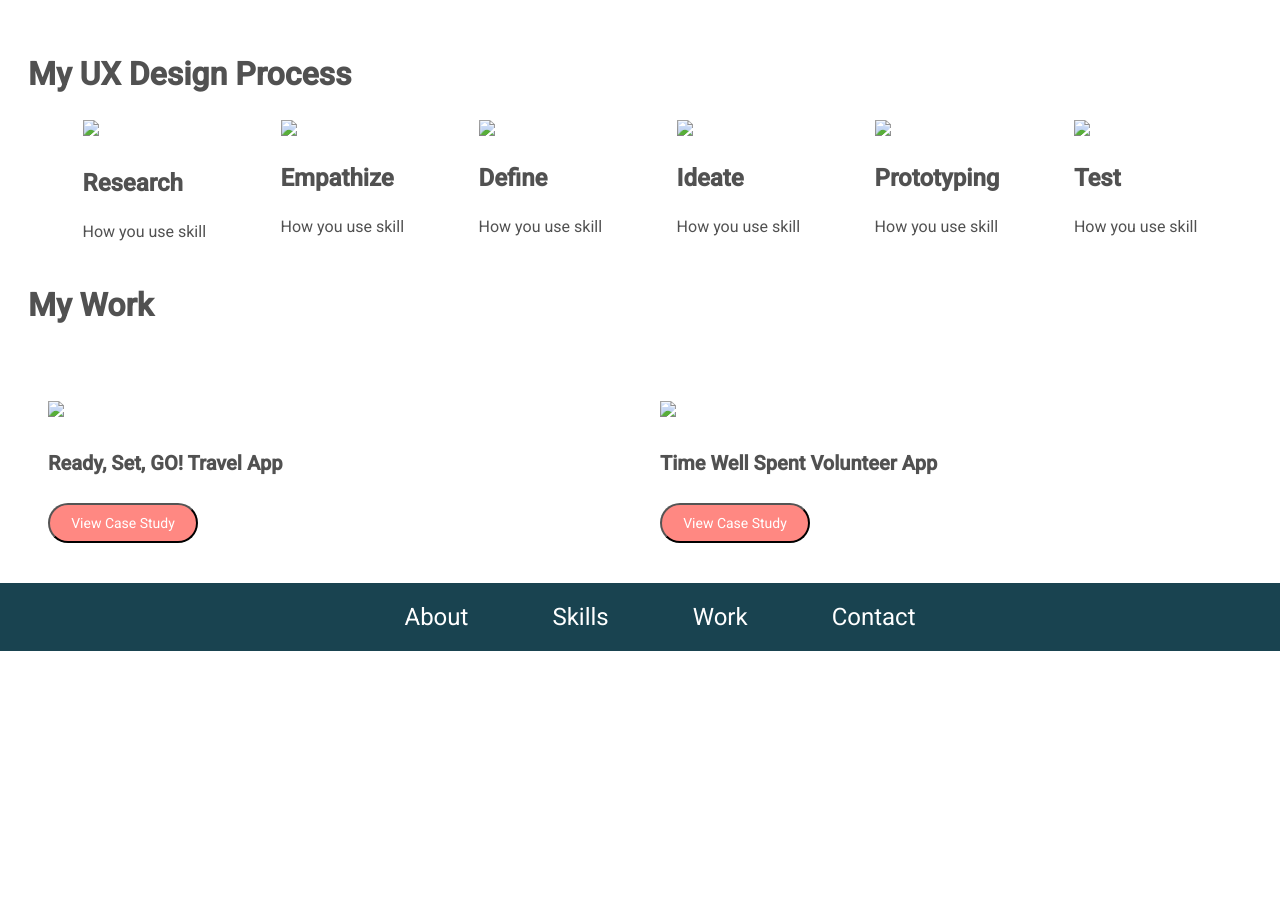
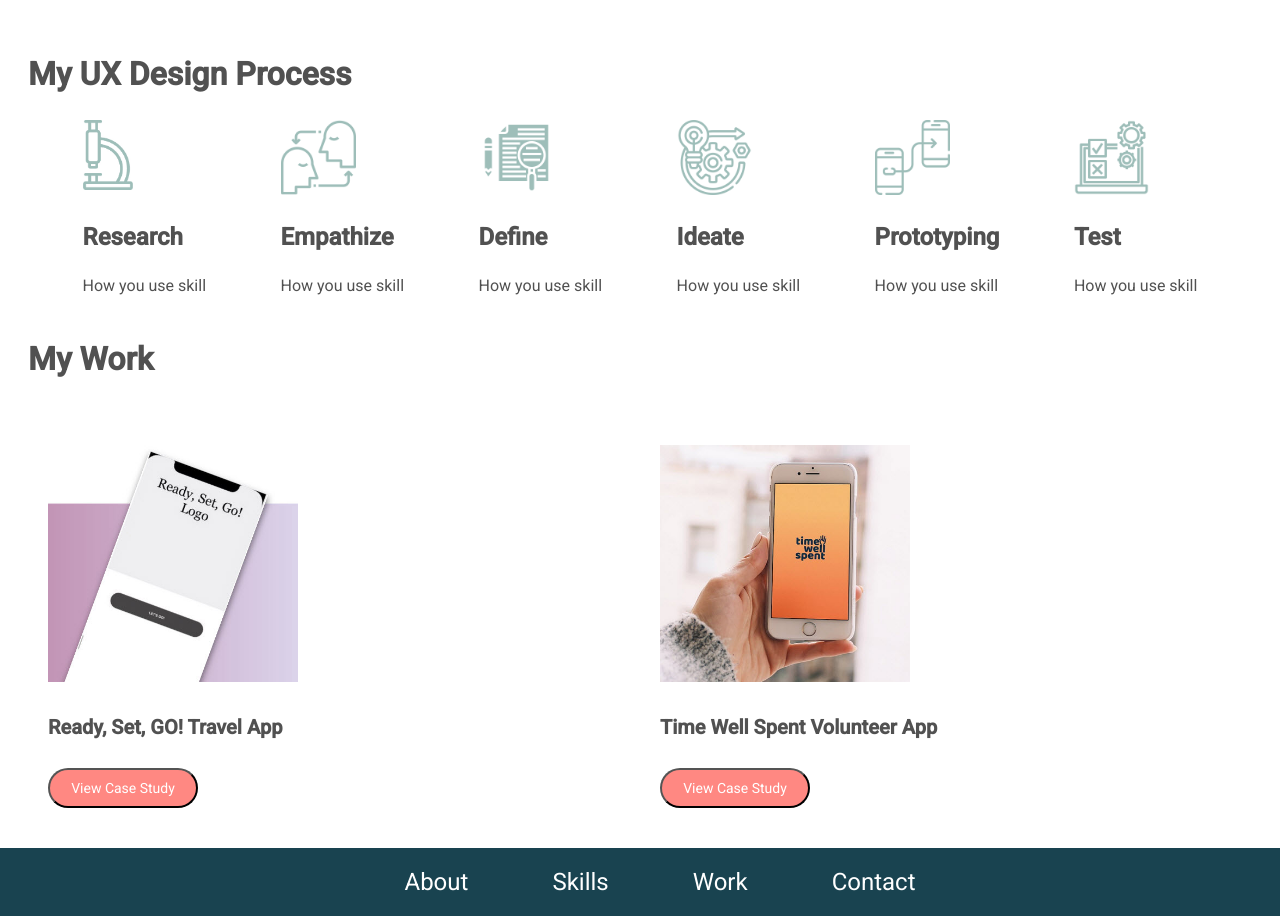
Before and after one commit to karapage/UX_UI_HW_18, a plain HTML site: page index.html in a window 1280 px wide. Shown: the part 780-1696 px from the top of the page. Before the commit the page ends 1431 px from the top, so only its background shows below. Drawn offline with Linux system fonts and the light colour scheme.

Commit message:
Update image links

```diff
--- a/index.html
+++ b/index.html
@@ -14,7 +14,7 @@
 
         <header class="navigation">
             <nav class="inline-block">
-                <img class="inline-block" src="images/KM_Logo_white.png">
+                <img class="inline-block" src="KM_Logo_white.png">
                 <ul>
                     <li class="inline-block">About</li>
                     <li class="inline-block">Skills</li>
@@ -38,32 +38,32 @@
             <h2>My UX Design Process</h2>
             <div class="flexContainer">
                 <div>
-                    <img style="padding-bottom: 5px;" src="images/ResearchIcon.jpg" width="50px">
+                    <img style="padding-bottom: 5px;" src="ResearchIcon.jpg" width="50px">
                     <h3>Research</h3>
                     <p>How you use skill</p>
                 </div>
                 <div>
-                    <img src="images/empathy.jpg" width="75px">
+                    <img src="empathy.jpg" width="75px">
                     <h3>Empathize</h3>
                     <p>How you use skill</p>
                 </div>
                 <div>
-                    <img src="images/Define.jpg" width="75px">
+                    <img src="Define.jpg" width="75px">
                     <h3>Define</h3>
                     <p>How you use skill</p>
                 </div>
                 <div>
-                    <img src="images/Ideate.jpg" width="75px">
+                    <img src="Ideate.jpg" width="75px">
                     <h3>Ideate</h3>
                     <p>How you use skill</p>
                 </div>
                 <div>
-                    <img src="images/prototyping.jpg" width="75px">
+                    <img src="prototyping.jpg" width="75px">
                     <h3>Prototyping</h3>
                     <p>How you use skill</p>
                 </div>
                 <div>
-                    <img src="images/Test.jpg" width="75px">
+                    <img src="Test.jpg" width="75px">
                     <h3>Test</h3>
                     <p>How you use skill</p>
                 </div>
@@ -73,14 +73,14 @@
             <h2>My Work</h2>
             <div class="workGrid">
                 <div class="grid-item">
-                    <img src="images/TravelAppImage.jpg" width="250px">
+                    <img src="TravelAppImage.jpg" width="250px">
                     <h4>Ready, Set, GO! Travel App</h4>
                     <p></p>
                     <button>View Case Study</button>
                 </div>
 
                 <div class="grid-item">
-                    <img src="images/VolunteerAppImage.jpg" width="250px">
+                    <img src="VolunteerAppImage.jpg" width="250px">
                     <h4>Time Well Spent Volunteer App</h4>
                     <p></p>
                     <button>View Case Study</button>
```
